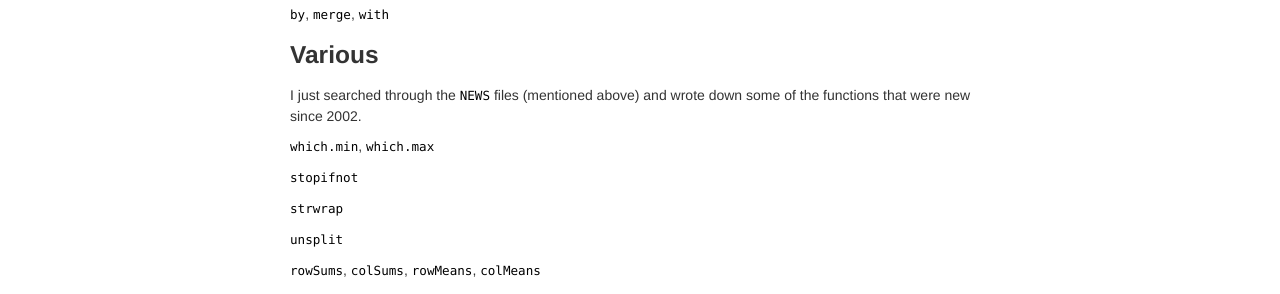
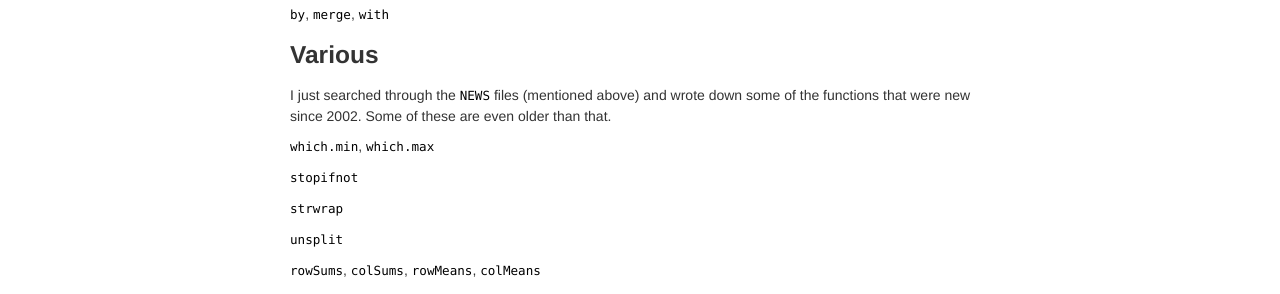
Before and after one commit to kbroman/hipsteR, a Jekyll site: the page built from index.md, in a window 1280 px wide. Shown: the part 1246-1540 px from the top of the page. Built offline with Jekyll 4.4.1, drawn with Linux system fonts in a browser that asks for light colours.

Commit message:
Re the various list: "Some of these are even older"

```diff
--- a/index.md
+++ b/index.md
@@ -98,6 +98,7 @@ to call C/C++ functions from R. Read the [Rcpp book](http://www.amazon.com/exec/
 
 I just searched through the `NEWS` files (mentioned above) and
 wrote down some of the functions that were new since 2002.
+Some of these are even older than that.
 
 `which.min`, `which.max`
 
```
